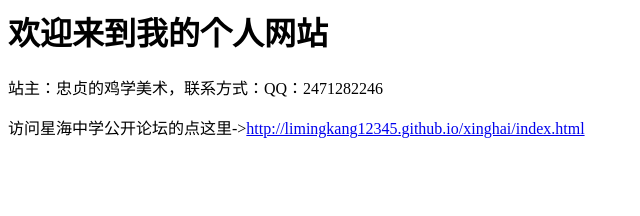
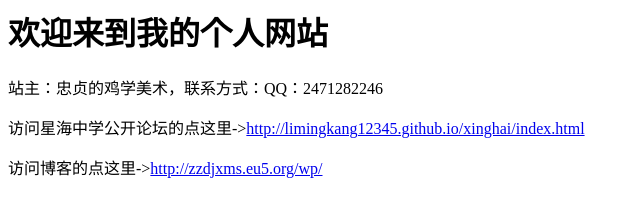
Before and after one commit to limingkang12345/limingkang12345.github.io, a plain HTML site: page index.html in a window 1280 px wide. Shown: the whole page, without its empty margins (0-640 px from the left). Drawn offline with Linux system fonts and the light colour scheme.

Commit message:
Update index.html

```diff
--- a/index.html
+++ b/index.html
@@ -6,5 +6,6 @@
     <h1>欢迎来到我的个人网站</h1>
     <p>站主：忠贞的鸡学美术，联系方式：QQ：2471282246</p>
     <p>访问星海中学公开论坛的点这里-><a href="https://limingkang12345.github.io/xinghai/index.html">http://limingkang12345.github.io/xinghai/index.html</a></p>
+    <p>访问博客的点这里-><a href="http://zzdjxms.eu5.org/wp/">http://zzdjxms.eu5.org/wp/</a></p>
   </body>
 </html>
```
